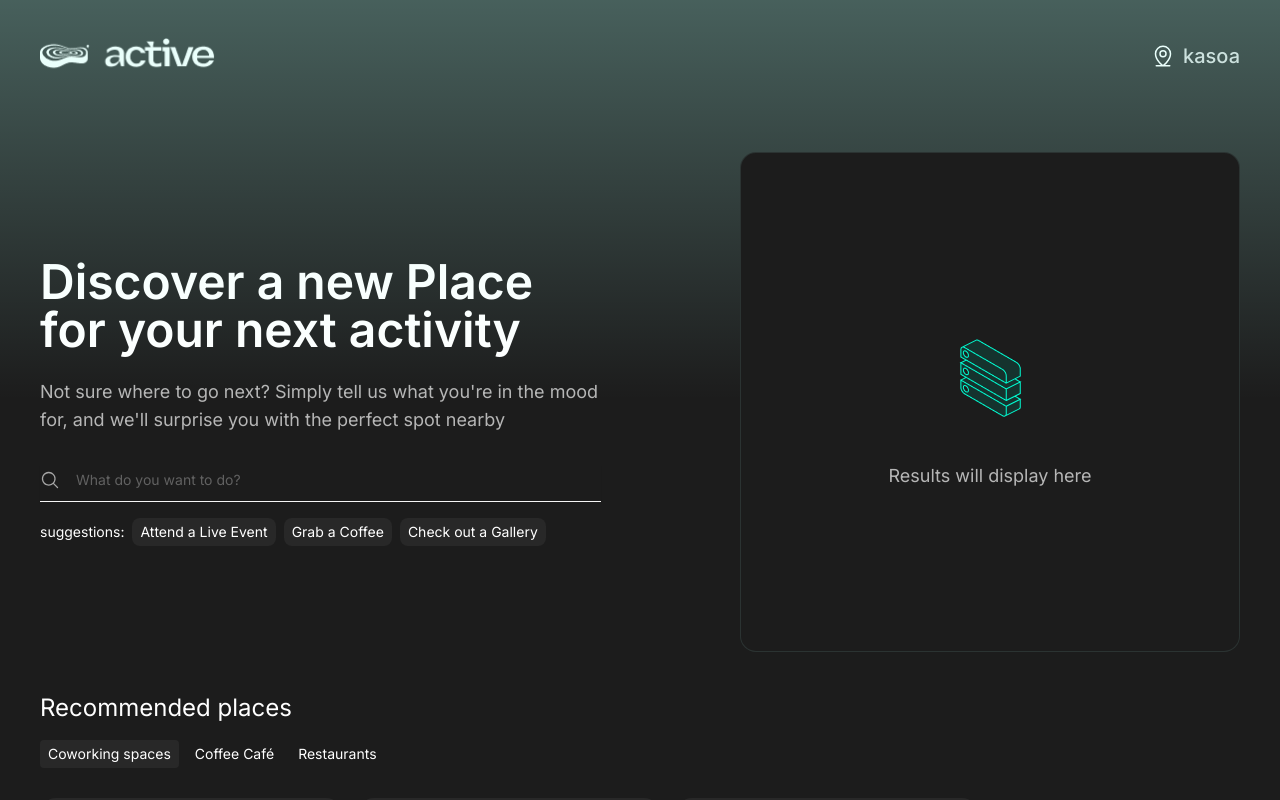
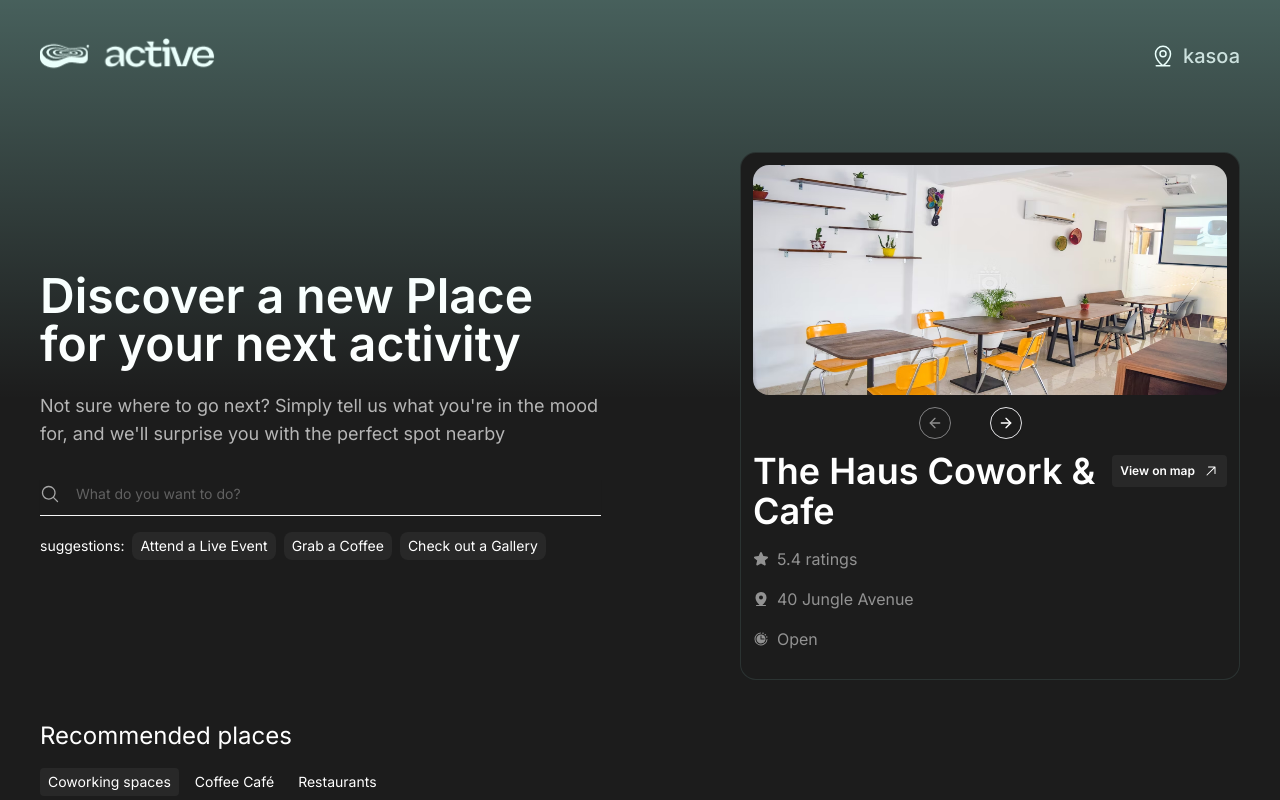
Before and after one commit to saeedyussif663/places, a Next.js app: page / in a window 1280 px wide. Shown: the top 800 px of the page. Built offline with nearby package versions, Linux system fonts and the light colour scheme.

Commit message:
carousel

```diff
--- /dev/null
+++ b/components/carousel.tsx
@@ -0,0 +1,28 @@
+import * as React from 'react';
+
+import {
+  Carousel,
+  CarouselContent,
+  CarouselItem,
+  CarouselNext,
+  CarouselPrevious,
+} from '@/components/ui/carousel';
+
+export function CarouselDemo() {
+  return (
+    <Carousel className="w-full">
+      <CarouselContent className="h-full">
+        {Array.from({ length: 5 }).map((_, index) => (
+          <CarouselItem key={index}>
+            <img
+              src="/placeholder.png"
+              className="h-[230px] w-full rounded-[16px]"
+            />
+          </CarouselItem>
+        ))}
+      </CarouselContent>
+      <CarouselPrevious className="bg-transparent" />
+      <CarouselNext className="bg-transparent" />
+    </Carousel>
+  );
+}
--- a/components/results.tsx
+++ b/components/results.tsx
@@ -1,9 +1,22 @@
+'use client';
+
+import {
+  ArrowUpRight,
+  ClockCountdown,
+  MapPinLine,
+  Star,
+} from '@phosphor-icons/react';
 import Image from 'next/image';
-import React from 'react';
+import React, { useState } from 'react';
+import { CarouselDemo } from './carousel';
 
 export default function Results() {
+  const [isActive, setIsActive] = useState(true);
+
   return (
-    <section className="w-full md:w-[500px] flex items-center justify-center z-50 h-[320px] md:h-[500px] bg-[#1C1C1C] border rounded-[16px] border-[#ACFFF1]/10">
+    <section className="w-full p-3 md:w-[500px] flex items-center justify-center z-50  bg-[#1C1C1C] border rounded-[16px] border-[#ACFFF1]/10">
+      {/* no content */}
+      {!isActive && (
         <div className="flex flex-col gap-5">
           <div className="px-10 py-6 flex justify-center items-center rounded-[16px]">
             <Image
@@ -18,6 +31,41 @@
             Results will display here
           </p>
         </div>
+      )}
+
+      {/* with content */}
+      {isActive && (
+        <div className="flex flex-col gap-4 justify-between">
+          {/* image */}
+          <CarouselDemo />
+
+          {/* text */}
+
+          <div className="py-4 space-y-4 mt-6">
+            <div className="flex justify-between items-start">
+              <h3 className="w-3/4 font-semibold text-lg md:text-4xl">
+                The Haus Cowork & Cafe
+              </h3>
+              <div className="rounded-[4px] p-2 mt-1 bg-white/5 flex items-center gap-2">
+                <p className="text-xs font-semibold">View on map</p>
+                <ArrowUpRight size={16} />
+              </div>
+            </div>
+            <div className="flex items-center gap-2 text-[#929292]">
+              <Star weight="fill" />
+              <p>5.4 ratings</p>
+            </div>
+            <div className="flex items-center gap-2 text-[#929292]">
+              <MapPinLine weight="fill" />
+              <p>40 Jungle Avenue</p>
+            </div>
+            <div className="flex items-center gap-2 text-[#929292]">
+              <ClockCountdown weight="fill" />
+              <p>Open</p>
+            </div>
+          </div>
+        </div>
+      )}
     </section>
   );
 }
--- /dev/null
+++ b/components/ui/carousel.tsx
@@ -0,0 +1,262 @@
+'use client';
+
+import * as React from 'react';
+import useEmblaCarousel, {
+  type UseEmblaCarouselType,
+} from 'embla-carousel-react';
+import { ArrowLeft, ArrowRight } from 'lucide-react';
+
+import { cn } from '@/lib/utils';
+import { Button } from '@/components/ui/button';
+
+type CarouselApi = UseEmblaCarouselType[1];
+type UseCarouselParameters = Parameters<typeof useEmblaCarousel>;
+type CarouselOptions = UseCarouselParameters[0];
+type CarouselPlugin = UseCarouselParameters[1];
+
+type CarouselProps = {
+  opts?: CarouselOptions;
+  plugins?: CarouselPlugin;
+  orientation?: 'horizontal' | 'vertical';
+  setApi?: (api: CarouselApi) => void;
+};
+
+type CarouselContextProps = {
+  carouselRef: ReturnType<typeof useEmblaCarousel>[0];
+  api: ReturnType<typeof useEmblaCarousel>[1];
+  scrollPrev: () => void;
+  scrollNext: () => void;
+  canScrollPrev: boolean;
+  canScrollNext: boolean;
+} & CarouselProps;
+
+const CarouselContext = React.createContext<CarouselContextProps | null>(null);
+
+function useCarousel() {
+  const context = React.useContext(CarouselContext);
+
+  if (!context) {
+    throw new Error('useCarousel must be used within a <Carousel />');
+  }
+
+  return context;
+}
+
+const Carousel = React.forwardRef<
+  HTMLDivElement,
+  React.HTMLAttributes<HTMLDivElement> & CarouselProps
+>(
+  (
+    {
+      orientation = 'horizontal',
+      opts,
+      setApi,
+      plugins,
+      className,
+      children,
+      ...props
+    },
+    ref
+  ) => {
+    const [carouselRef, api] = useEmblaCarousel(
+      {
+        ...opts,
+        axis: orientation === 'horizontal' ? 'x' : 'y',
+      },
+      plugins
+    );
+    const [canScrollPrev, setCanScrollPrev] = React.useState(false);
+    const [canScrollNext, setCanScrollNext] = React.useState(false);
+
+    const onSelect = React.useCallback((api: CarouselApi) => {
+      if (!api) {
+        return;
+      }
+
+      setCanScrollPrev(api.canScrollPrev());
+      setCanScrollNext(api.canScrollNext());
+    }, []);
+
+    const scrollPrev = React.useCallback(() => {
+      api?.scrollPrev();
+    }, [api]);
+
+    const scrollNext = React.useCallback(() => {
+      api?.scrollNext();
+    }, [api]);
+
+    const handleKeyDown = React.useCallback(
+      (event: React.KeyboardEvent<HTMLDivElement>) => {
+        if (event.key === 'ArrowLeft') {
+          event.preventDefault();
+          scrollPrev();
+        } else if (event.key === 'ArrowRight') {
+          event.preventDefault();
+          scrollNext();
+        }
+      },
+      [scrollPrev, scrollNext]
+    );
+
+    React.useEffect(() => {
+      if (!api || !setApi) {
+        return;
+      }
+
+      setApi(api);
+    }, [api, setApi]);
+
+    React.useEffect(() => {
+      if (!api) {
+        return;
+      }
+
+      onSelect(api);
+      api.on('reInit', onSelect);
+      api.on('select', onSelect);
+
+      return () => {
+        api?.off('select', onSelect);
+      };
+    }, [api, onSelect]);
+
+    return (
+      <CarouselContext.Provider
+        value={{
+          carouselRef,
+          api: api,
+          opts,
+          orientation:
+            orientation || (opts?.axis === 'y' ? 'vertical' : 'horizontal'),
+          scrollPrev,
+          scrollNext,
+          canScrollPrev,
+          canScrollNext,
+        }}
+      >
+        <div
+          ref={ref}
+          onKeyDownCapture={handleKeyDown}
+          className={cn('relative', className)}
+          role="region"
+          aria-roledescription="carousel"
+          {...props}
+        >
+          {children}
+        </div>
+      </CarouselContext.Provider>
+    );
+  }
+);
+Carousel.displayName = 'Carousel';
+
+const CarouselContent = React.forwardRef<
+  HTMLDivElement,
+  React.HTMLAttributes<HTMLDivElement>
+>(({ className, ...props }, ref) => {
+  const { carouselRef, orientation } = useCarousel();
+
+  return (
+    <div ref={carouselRef} className="overflow-hidden">
+      <div
+        ref={ref}
+        className={cn(
+          'flex',
+          orientation === 'horizontal' ? '-ml-4' : '-mt-4 flex-col',
+          className
+        )}
+        {...props}
+      />
+    </div>
+  );
+});
+CarouselContent.displayName = 'CarouselContent';
+
+const CarouselItem = React.forwardRef<
+  HTMLDivElement,
+  React.HTMLAttributes<HTMLDivElement>
+>(({ className, ...props }, ref) => {
+  const { orientation } = useCarousel();
+
+  return (
+    <div
+      ref={ref}
+      role="group"
+      aria-roledescription="slide"
+      className={cn(
+        'min-w-0 shrink-0 grow-0 basis-full',
+        orientation === 'horizontal' ? 'pl-4' : 'pt-4',
+        className
+      )}
+      {...props}
+    />
+  );
+});
+CarouselItem.displayName = 'CarouselItem';
+
+const CarouselPrevious = React.forwardRef<
+  HTMLButtonElement,
+  React.ComponentProps<typeof Button>
+>(({ className, variant = 'outline', size = 'icon', ...props }, ref) => {
+  const { orientation, scrollPrev, canScrollPrev } = useCarousel();
+
+  return (
+    <Button
+      ref={ref}
+      variant={variant}
+      size={size}
+      className={cn(
+        'absolute  h-8 w-8 rounded-full',
+        orientation === 'horizontal'
+          ? '-bottom-11 left-[35%]'
+          : '-top-12 left-1/2 -translate-x-1/2 rotate-90',
+        className
+      )}
+      disabled={!canScrollPrev}
+      onClick={scrollPrev}
+      {...props}
+    >
+      <ArrowLeft className="h-4 w-4" />
+      <span className="sr-only">Previous slide</span>
+    </Button>
+  );
+});
+CarouselPrevious.displayName = 'CarouselPrevious';
+
+const CarouselNext = React.forwardRef<
+  HTMLButtonElement,
+  React.ComponentProps<typeof Button>
+>(({ className, variant = 'outline', size = 'icon', ...props }, ref) => {
+  const { orientation, scrollNext, canScrollNext } = useCarousel();
+
+  return (
+    <Button
+      ref={ref}
+      variant={variant}
+      size={size}
+      className={cn(
+        'absolute h-8 w-8 rounded-full',
+        orientation === 'horizontal'
+          ? '-bottom-11 left-[50%]'
+          : '-bottom-12 left-1/2 -translate-x-1/2 rotate-90',
+        className
+      )}
+      disabled={!canScrollNext}
+      onClick={scrollNext}
+      {...props}
+    >
+      <ArrowRight className="h-4 w-4" />
+      <span className="sr-only">Next slide</span>
+    </Button>
+  );
+});
+CarouselNext.displayName = 'CarouselNext';
+
+export {
+  type CarouselApi,
+  Carousel,
+  CarouselContent,
+  CarouselItem,
+  CarouselPrevious,
+  CarouselNext,
+};
--- a/package.json
+++ b/package.json
@@ -15,6 +15,7 @@
     "@radix-ui/react-slot": "^1.1.1",
     "class-variance-authority": "^0.7.1",
     "clsx": "^2.1.1",
+    "embla-carousel-react": "^8.5.2",
     "lucide-react": "^0.473.0",
     "next": "14.2.20",
     "react": "^18",
```
Also changed, not shown: 1 other file (tests, documents, lock files or other folders). Lines whose indentation alone changed are shown as unchanged.
